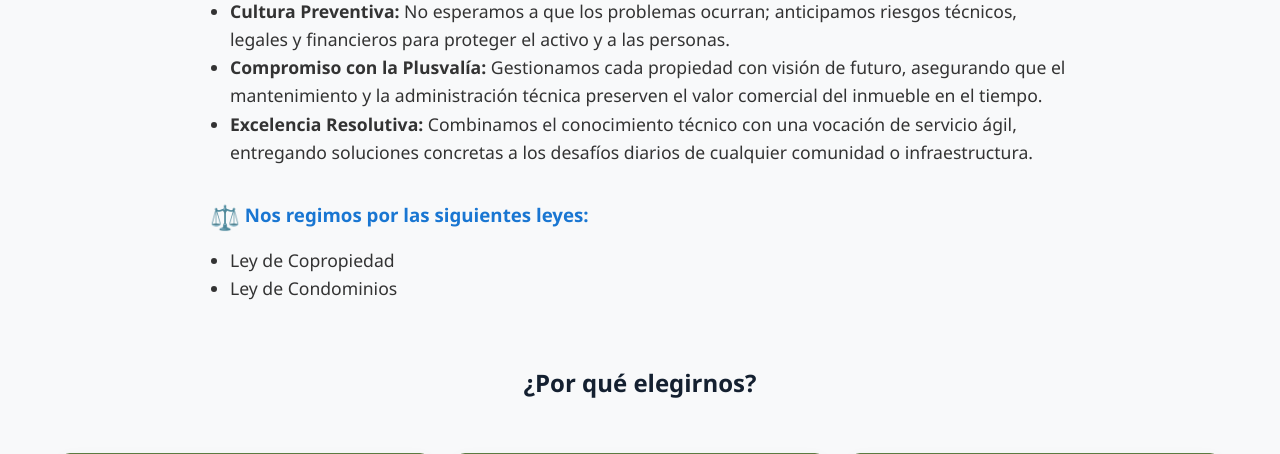
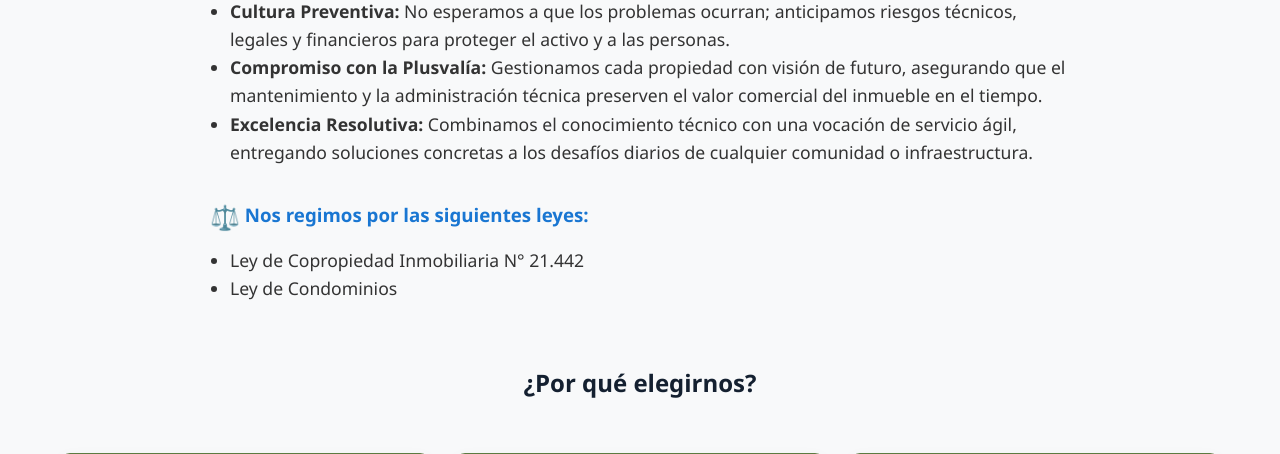
Before and after one commit to YasRuiz/Administracion360SpA, a Django app: page / in a window 1280 px wide. Shown: the part 1155-1609 px from the top of the page. Run offline with Django 5.2, Linux system fonts and the light colour scheme; data that the repository does not hold is empty.

Commit message:
Fix: modificacion de leyes

```diff
--- a/templates/pages/home.html
+++ b/templates/pages/home.html
@@ -46,7 +46,7 @@
             <div id="leyes" style="margin-bottom: 32px;">
                 <h3 style="color: #1976d2; margin-bottom: 10px;"><span style="font-size:1.5rem; vertical-align:middle;">⚖️</span> Nos regimos por las siguientes leyes:</h3>
                 <ul style="font-size: 1.1rem; padding-left: 20px; list-style: disc;">
-                    <li>Ley de Copropiedad</li>
+                    <li>Ley de Copropiedad Inmobiliaria N° 21.442</li>
                     <li>Ley de Condominios</li>
                 </ul>
             </div>
```
